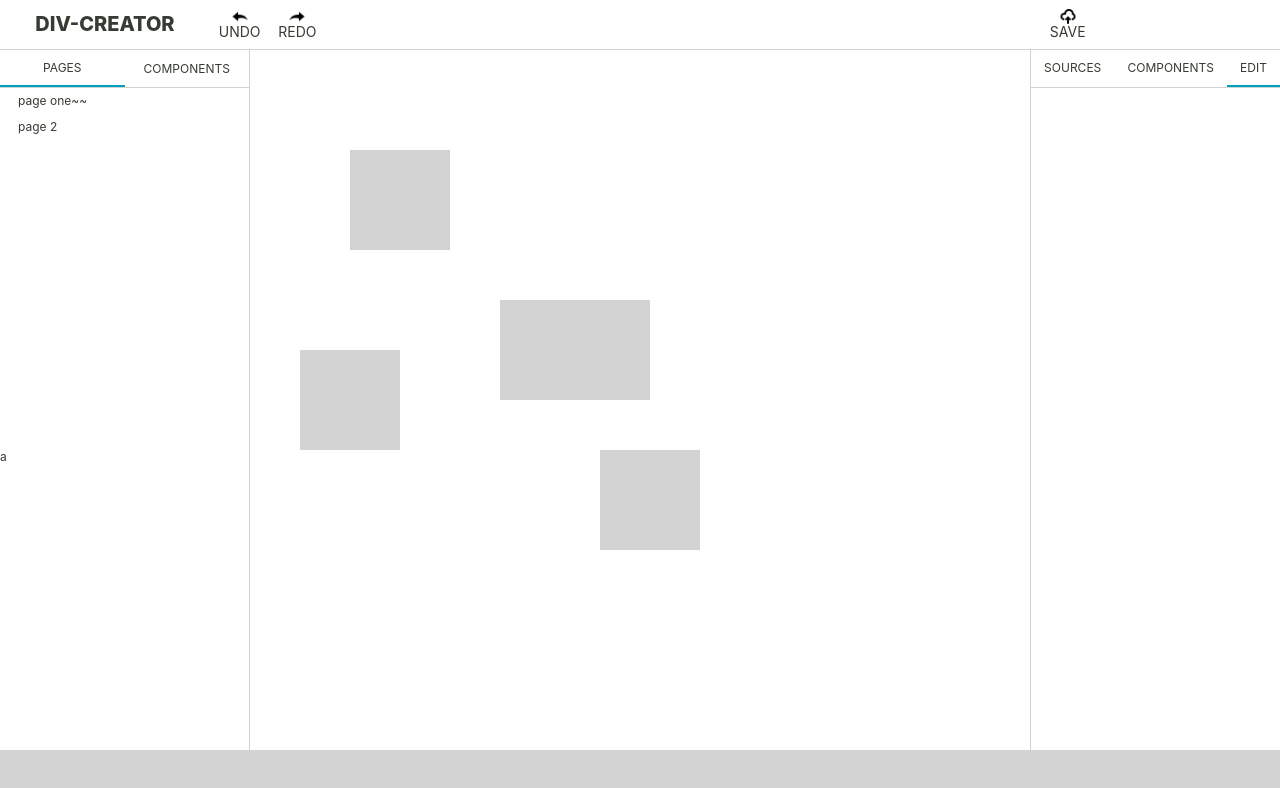
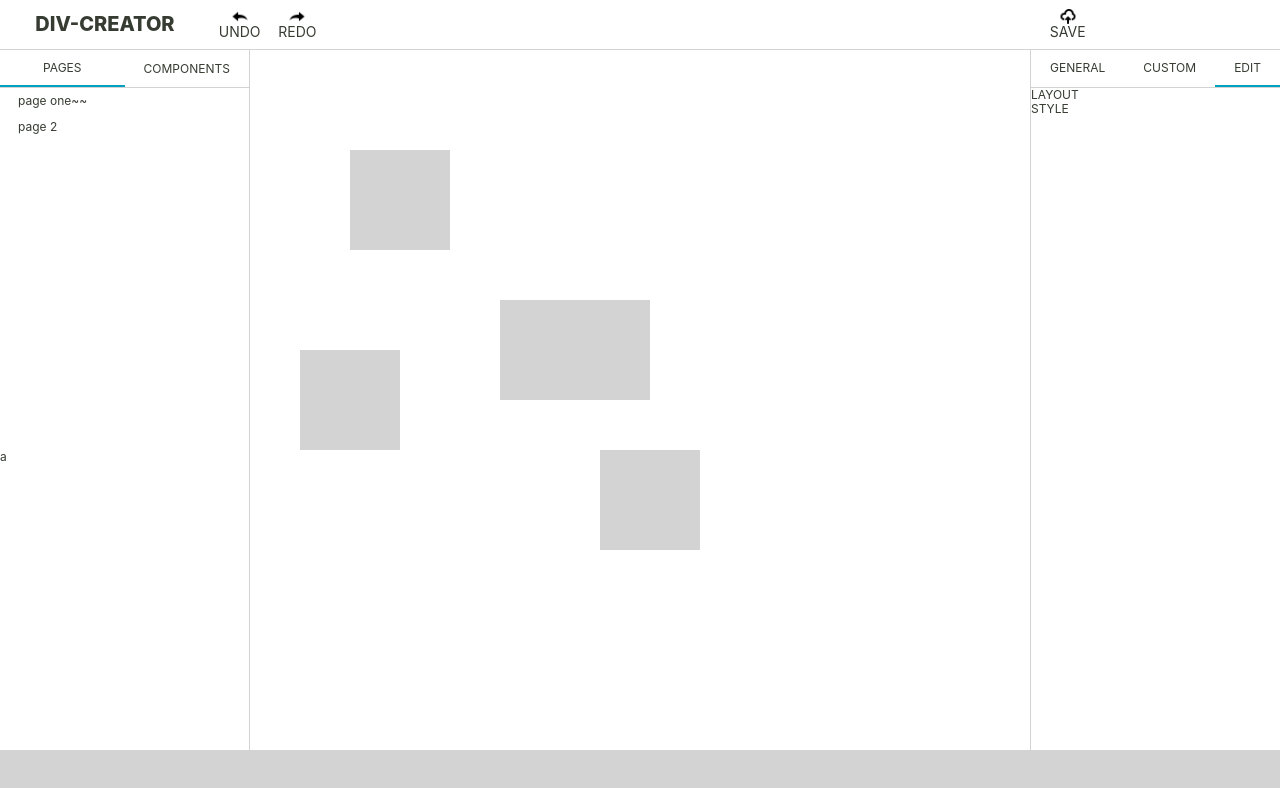
Before and after one commit to poerty/divCreator, a React (Create React App) app: page / in a window 1280 px wide. Both pictures are taken after a click on the element "EDIT". Shown: the top 788 px of the page. Built offline with nearby package versions, Linux system fonts and the light colour scheme.

Commit message:
editarea fix(action when onBlur)

```diff
--- a/src/actions/index.js
+++ b/src/actions/index.js
@@ -122,18 +122,20 @@ export function resizeWindow (screenWidth, screenHeight) {
   }
 }
 
-export const CHANGE_TAB = 'CHAGE_TAB'
 export const CHANGE_PAGE = 'CHAGE_PAGE'
-export function changeTab (tabName, layoutName) {
-  return {
-    type: CHANGE_TAB,
-    tabName: tabName,
-    layoutName: layoutName
-  }
-}
 export function changePage (pageId) {
   return {
     type: CHANGE_PAGE,
     pageId: pageId
   }
 }
+
+export const CHANGE_PROP = 'CHANGE_PROP'
+export function changeProp (boxId, propName, propValue) {
+  return {
+    type: CHANGE_PROP,
+    boxId: boxId,
+    propName: propName,
+    propValue: propValue
+  }
+}
--- a/src/components/EditArea.js
+++ b/src/components/EditArea.js
@@ -1,12 +1,63 @@
 import React, { Component } from 'react'
 import { connect } from 'react-redux'
 
+import { changeProp } from './../actions'
+
+class PropBox extends Component {
+  constructor (props) {
+    super(props)
+    this.state={"inputValue":this.props.value}
+    this.onChangeHandler=this.onChangeHandler.bind(this)
+  }
+  onChangeHandler (e) {
+    this.setState({"inputValue":e.target.value})
+  }
+  componentWillReceiveProps (nextProps) {
+    this.setState({"inputValue":nextProps.value})
+  }
+  render () {
+    return (
+      <div className="propBox">
+        <input type="text" name={this.props.name} className="input"
+          value={this.state.inputValue}
+          onChange={this.onChangeHandler}
+          onBlur={(e)=>this.props.onBlur(this.props.name,e.target.value)}></input>
+        <label className="label" htmlFor={this.props.name}>{this.props.name}</label>
+      </div>
+    )
+  }
+}
+
+const PropBoxContainer = ({ name, props, onBlur }) => {
+  return (
+    <div className="propBoxContainer">
+      <div className="editBoxTitle">{name}</div>
+      {props.map((prop)=>
+      <PropBox key={prop[0]} name={prop[0]} value={prop[1]} onBlur={onBlur}/>
+      )}
+    </div>
+  )
+}
+
 class EditArea extends Component {
   render () {
+    let defaultProps={"top":0,"left":0,"width":0,"height":0,"background":"gray","border":"none"}
+    let layoutProps=[]
+    let styleProps=[]
+    let boxId=0
+    if(this.props.selectedBoxIds.size===1){
+      boxId=this.props.selectedBoxIds.get(0)
+      let boxInfo=Object.assign({},defaultProps,this.props.boxList.get(boxId).toJS())
+      let layout = Object.keys(boxInfo).forEach((key)=>{
+        if(["top","left","width","height"].includes(key)) layoutProps.push([key, boxInfo[key]])
+        else if(["background","border"].includes(key)) styleProps.push([key, boxInfo[key]])
+      })
+    }
+
     return (
       <div id='EditArea' className='source-area area'>
-        <div className="dragSource-boxs">
-        </div>
+        <PropBoxContainer name="LAYOUT" props={layoutProps} onBlur={(name,value)=>this.props.onBlur(boxId,name,parseInt(value,10))}/>
+        <PropBoxContainer name="STYLE" props={styleProps} onBlur={(name,value)=>this.props.onBlur(boxId,name,value)}/>
       </div>
     )
   }
@@ -14,10 +65,17 @@ class EditArea extends Component {
 
 let mapStateToProps = (state) => {
   return {
-    boxSourceList: state.boxReducer.get('boxSourceList')
+    selectedBoxIds: state.boxReducer.get('selectedBoxIds'),
+    boxList: state.boxReducer.getIn(['boxData','boxList'])
   }
 }
 
-EditArea = connect(mapStateToProps)(EditArea)
+let mapDispatchToProps = (dispatch) => {
+  return {
+    onBlur: (boxId, propName, propValue) => dispatch(changeProp(boxId, propName, propValue))
+  }
+}
+
+EditArea = connect(mapStateToProps,mapDispatchToProps)(EditArea)
 
 export default EditArea
--- /dev/null
+++ b/src/components/TabArea.js
@@ -0,0 +1,37 @@
+import React, { Component } from 'react'
+
+class TabArea extends Component {
+  constructor(props) {
+    super(props)
+
+    this.state={
+      currentTab:this.props.tabNames[0]
+    }
+    this.tabClick=this.tabClick.bind(this)
+  }
+
+  tabClick(name) {
+    this.setState({
+      currentTab:name
+    })
+  }
+
+  render () {
+    let tabs=this.props.tabNames.map((name)=>{
+      let className=this.props.tabClassName+(name===this.state.currentTab?" selected":"")
+      return (<div key={name} className={className} onClick={(e)=>this.tabClick(name)}>{name}</div>)
+    })
+    let content=this.props.tabContents[this.props.tabNames.indexOf(this.state.currentTab)]
+
+    return (
+      <div>
+        <div className={this.props.tabAreaClassName}>
+          {tabs}
+        </div>
+        {content}
+      </div>
+    )
+  }
+}
+
+export default TabArea
--- a/src/layouts/LayoutRight.js
+++ b/src/layouts/LayoutRight.js
@@ -1,39 +1,28 @@
 import React, { Component } from 'react'
 import { connect } from 'react-redux'
-import { changeTab } from '../actions'
 
 import DragSourceArea from './../components/DragSourceArea/DragSourceArea'
 import EditArea from './../components/EditArea'
+import TabArea from './../components/TabArea'
 
 class LayoutRight extends Component {
-
-  handleTabClick(tabName, e) {
-    e.preventDefault()
-    this.props.tabClick(tabName)
-  }
   render () {
     let style = {
       width: this.props.layout.get('right')
     }
 
-    let tabNames=['SOURCES','COMPONENTS','EDIT']
-    let tabComponents=[(<DragSourceArea/>),(<DragSourceArea/>),(<EditArea/>)]
-    let content=tabComponents[tabNames.indexOf(this.props.tab)]
-    let tabs=tabNames.map((name)=>{
-      let classes="dragSource-tab"+(name===this.props.tab?" selected":"")
-      return (<div className={classes} onClick={this.handleTabClick.bind(this,name)}>{name}</div>)
-    })
+    let tabNames=['GENERAL','CUSTOM','EDIT']
+    let tabContents=[(<DragSourceArea/>),(<DragSourceArea/>),(<EditArea/>)]
 
     return (
       <div
         className='layout layout-right'
-        style={style}
-      >
-        <div className="dragSource-tabs">
-          {tabs}
-        </div>
-        {content}
-        <div>a</div>
+        style={style}>
+        <TabArea
+          tabContents={tabContents}
+          tabNames={tabNames}
+          tabAreaClassName={"dragSource-tabs"}
+          tabClassName={"dragSource-tab"}/>
       </div>
     )
   }
@@ -41,20 +30,10 @@ class LayoutRight extends Component {
 
 let mapStateToProps = (state, ownProps) => {
   return {
-    layout: state.boxReducer.get('layout'),
-    tab: state.boxReducer.getIn(['layoutTabs','right'])
+    layout: state.boxReducer.get('layout')
   }
 }
 
-let mapDispatchToProps = (dispatch) => {
-  return {
-    tabClick: (tabName) => {
-      console.log(tabName)
-      dispatch(changeTab(tabName, "right"))
-    }
-  }
-}
-
-LayoutRight = connect(mapStateToProps, mapDispatchToProps)(LayoutRight)
+LayoutRight = connect(mapStateToProps)(LayoutRight)
 
 export default LayoutRight
--- a/src/reducers/boxReducer.js
+++ b/src/reducers/boxReducer.js
@@ -6,7 +6,7 @@ import {
   TARGETBOX_DRAG, TARGETBOX_DRAG_START, TARGETBOX_DRAG_END, TARGETBOX_RESIZE, TARGETBOX_RESIZE_START, TARGETBOX_RESIZE_END,
   CONTEXT_MENU, MAKE_GROUP, UNMAKE_GROUP, COPY_BOX, PASTE_BOX, DELETE_BOX,
   RESIZE_WINDOW,
-  CHANGE_TAB, CHANGE_PAGE,
+  CHANGE_PAGE, CHANGE_PROP,
 } from '../actions'
 
 import { dragInitialState, targetBoxInitialState, snapLineInitialState, boxHierarchyInitialState, contextMenuInitialState } from './dragInitialState'
@@ -437,10 +437,6 @@ const resizeWindow = (state, action) => {
   )
 }
 
-const changeTab = (state, action) => {
-  return state
-  .setIn(['layoutTabs',action.layoutName],action.tabName)
-}
 const changePage = (state, action) => {
   let currentPageId=state.get('pageId')
   if(action.pageId===currentPageId) return state
@@ -452,6 +448,55 @@ const changePage = (state, action) => {
     .set('pageId',action.pageId)
     .set('boxData',state.getIn(['pageList',action.pageId,'boxData']))
   )
+}
+const changeProp = (state, action) => {
+  let targetBox=state.get('targetBox').toJS()
+  let newState=state.setIn(['boxData','boxList',action.boxId,action.propName],action.propValue)
+  switch(action.propName){
+    case "top":{
+      newState=newState.withMutations(map=>map
+        .setIn(['targetBox','top'],action.propValue)
+        .setIn(['targetBox','realTop'],action.propValue)
+      )
+      break
+    }
+    case "left":{
+      newState=newState.withMutations(map=>map
+        .setIn(['targetBox','left'],action.propValue)
+        .setIn(['targetBox','realLeft'],action.propValue)
+      )
+      break
+    }
+    case "width":{
+      newState=newState.withMutations(map=>map
+        .setIn(['targetBox','width'],action.propValue)
+        .setIn(['targetBox','realWidth'],action.propValue)
+      )
+      break
+    }
+    case "height":{
+      newState=newState.withMutations(map=>map
+        .setIn(['targetBox','height'],action.propValue)
+        .setIn(['targetBox','realHeight'],action.propValue)
+      )
+      break
+    }
+    default:{
+    }
+  }
+  let newTargetBox=newState.get('targetBox').toJS()
+  let allSelectedBoxIds = getChildBoxIds(newState.getIn(['boxData','boxHierarchy']), newState.get('selectedBoxIds'))
+  for(let boxId of allSelectedBoxIds){
+    if(boxId===action.boxId) continue
+    newState=newState.withMutations(map=>map
+      .updateIn(['boxData','boxList',boxId,'top'],top=>(top-targetBox.top)*(newTargetBox.height/targetBox.height)+newTargetBox.top)
+      .updateIn(['boxData','boxList',boxId,'left'],left=>(left-targetBox.left)*(newTargetBox.width/targetBox.width)+newTargetBox.left)
+      .updateIn(['boxData','boxList',boxId,'height'],height=>(newTargetBox.height/targetBox.height)*height)
+      .updateIn(['boxData','boxList',boxId,'width'],width=>(newTargetBox.width/targetBox.width)*width)
+    )
+  }
+
+  return newState
 }
 
 const boxReducer = (state = dragInitialState, action) => {
@@ -483,8 +528,8 @@ const boxReducer = (state = dragInitialState, action) => {
 
     case RESIZE_WINDOW: return resizeWindow(state,action)
 
-    case CHANGE_TAB: return changeTab(state,action)
     case CHANGE_PAGE: return changePage(state,action)
+    case CHANGE_PROP: return changeProp(state,action)
 
     default: return state
   }
--- a/src/reducers/dragInitialState.js
+++ b/src/reducers/dragInitialState.js
@@ -168,9 +168,6 @@ export const dragInitialState = Map({
     screenWidth: typeof window === 'object' ? window.innerWidth : null,
     screenHeight: typeof window === 'object' ? window.innerHeight : null
   }),
-  layoutTabs: Map({
-    right: 'SOURCES'
-  }),
   contextMenu: contextMenuInitialState,
   clipBoard: Map({
     top: 0,
```
